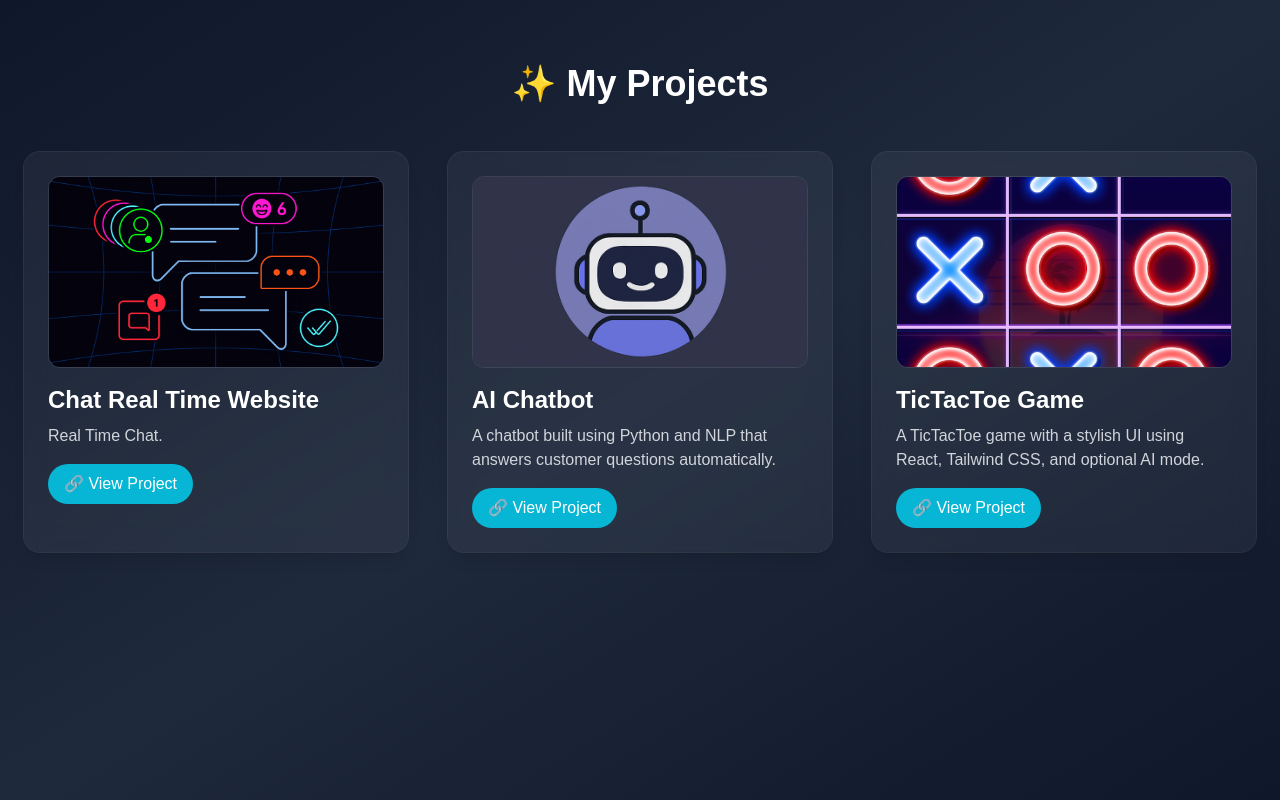
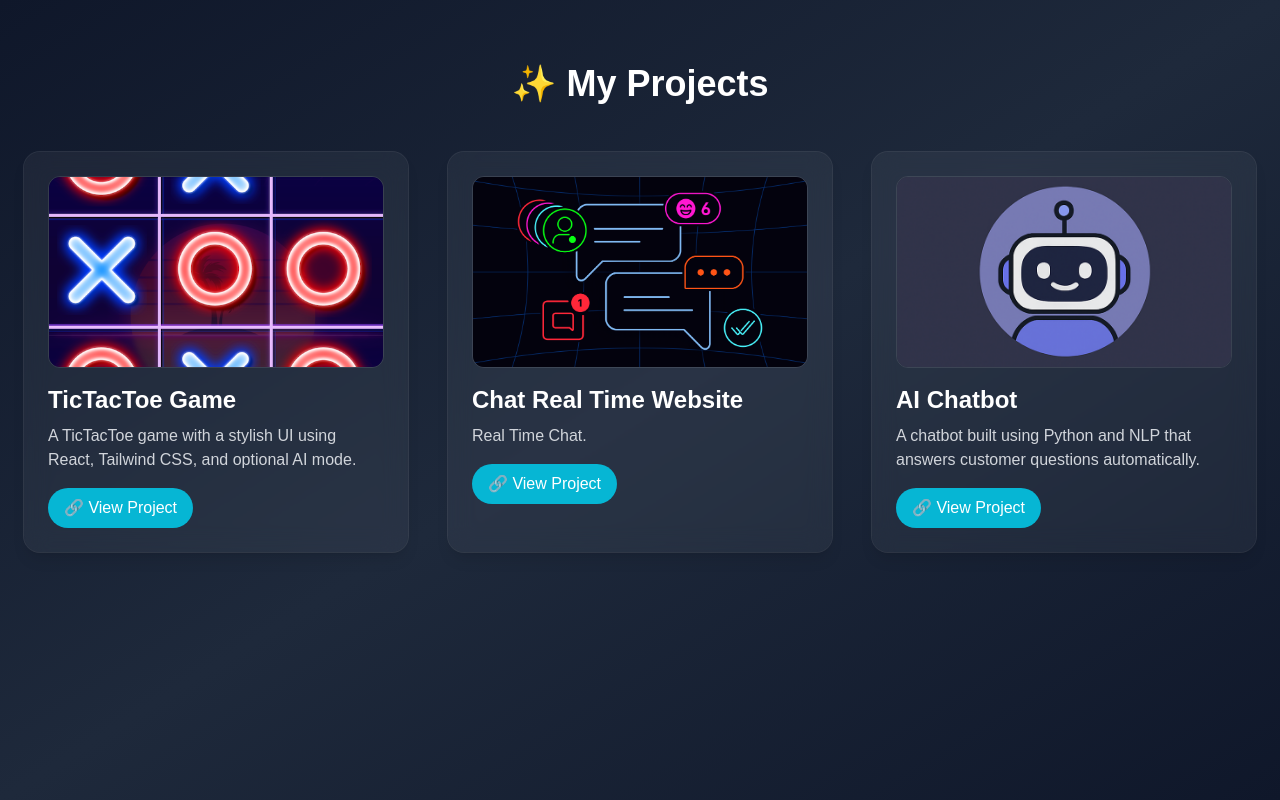
Before and after one commit to edgar8989/edgar, a Next.js app: page /projects in a window 1280 px wide. Built offline with nearby package versions, Linux system fonts and the light colour scheme.

Commit message:
Deskripsi perubahan

```diff
--- a/src/app/projects/page.tsx
+++ b/src/app/projects/page.tsx
@@ -3,6 +3,12 @@
 import { motion } from 'framer-motion';
 
 const projects = [
+  {
+    title: 'TicTacToe Game',
+    description: 'A TicTacToe game with a stylish UI using React, Tailwind CSS, and optional AI mode.',
+    image: '/12345.png',
+    link: '/tictactoe',
+  },
   {
     title: 'Chat Real Time Website',
     description: 'Real Time Chat.',
@@ -15,12 +21,7 @@ const projects = [
     image: '/123456.png',
     link: '/chatbot',
   },
-  {
-    title: 'TicTacToe Game',
-    description: 'A TicTacToe game with a stylish UI using React, Tailwind CSS, and optional AI mode.',
-    image: '/12345.png',
-    link: '/tictactoe',
-  },
+
 
 ];
 
```
